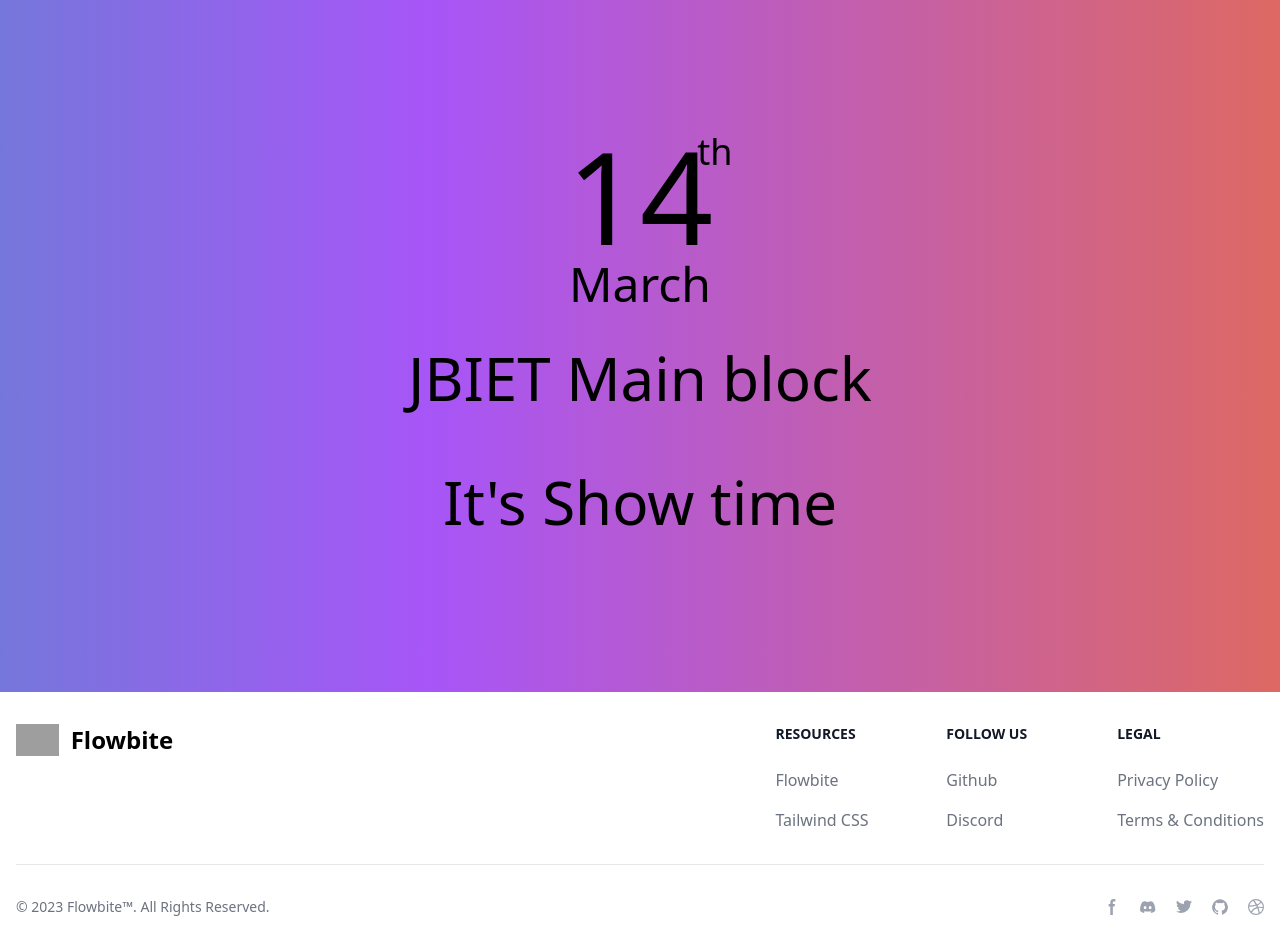
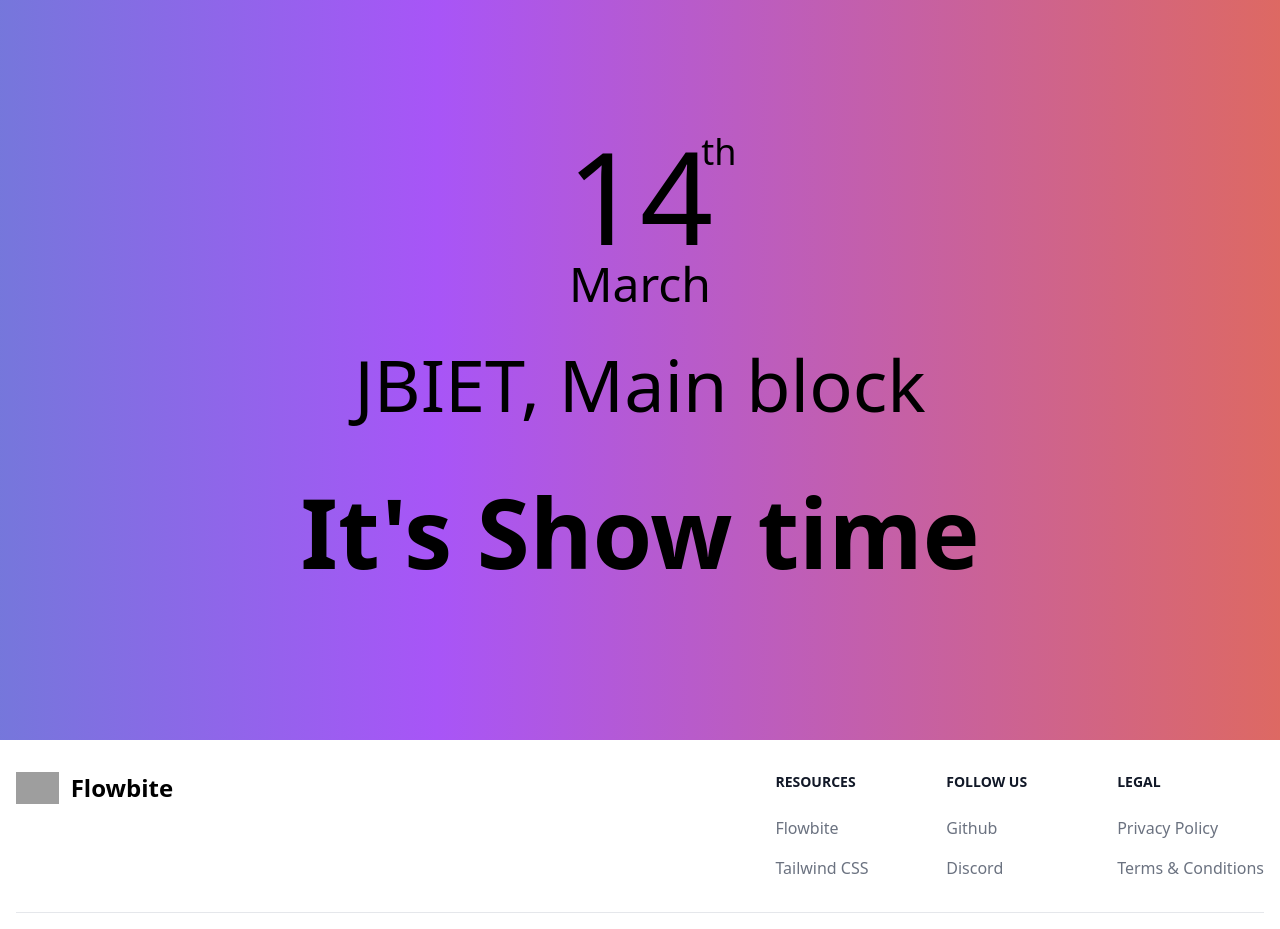
Before and after one commit to SaiShankar93/tech-pulse, a React (Vite) app: page / in a window 1280 px wide. Shown: the part 1380-2309 px from the top of the page. Built offline with nearby package versions, Linux system fonts and the light colour scheme; grey boxes are pictures that could not be loaded.

Commit message:
about2.4

```diff
--- a/src/components/About2.jsx
+++ b/src/components/About2.jsx
@@ -7,16 +7,16 @@ const About2 = ()=> {
   return (
     <div className="relative isolate overflow-hidden animate-text bg-gradient-to-r from-teal-500 via-purple-500 to-orange-500">
       <div className="mx-auto max-w-7xl py-40">
-            <div className="mx-10 ">
-                    <Date day="14" className="" month="March" subtxt="th"/>
+            <div >
+                    <Date day="14"  month="March" subtxt="th"/>
 
-                    <h1 className="text-3xl md:text-6xl  text-center mt-10 ">
-                    JBIET Main block
+                    <h1 className="text-5xl md:text-7xl  text-center mt-10 ">
+                    JBIET, Main block
 
                     </h1>
 
             <br />
-                <h1 className="text-center mt-10  text-4xl md:text-6xl">
+                <h1 className="text-center mt-10  font-black text-6xl md:text-8xl">
                     It's Show time
                 </h1>
             </div>
--- a/src/components/Date.jsx
+++ b/src/components/Date.jsx
@@ -3,9 +3,9 @@ function Date(props){
     return (
         <div className=" text-center">
             <h1 className="relative text-9xl">
-                {props.day} <span className=" text-4xl absolute  -ms-4">{props.subtxt}</span>
+                {props.day} <span className=" text-4xl absolute  -ms-3">{props.subtxt}</span>
             </h1>
-            <span className=" text-5xl">{props.month}</span>
+            <span className=" text-center text-5xl">{props.month}</span>
          </div>
 )
 }
```
